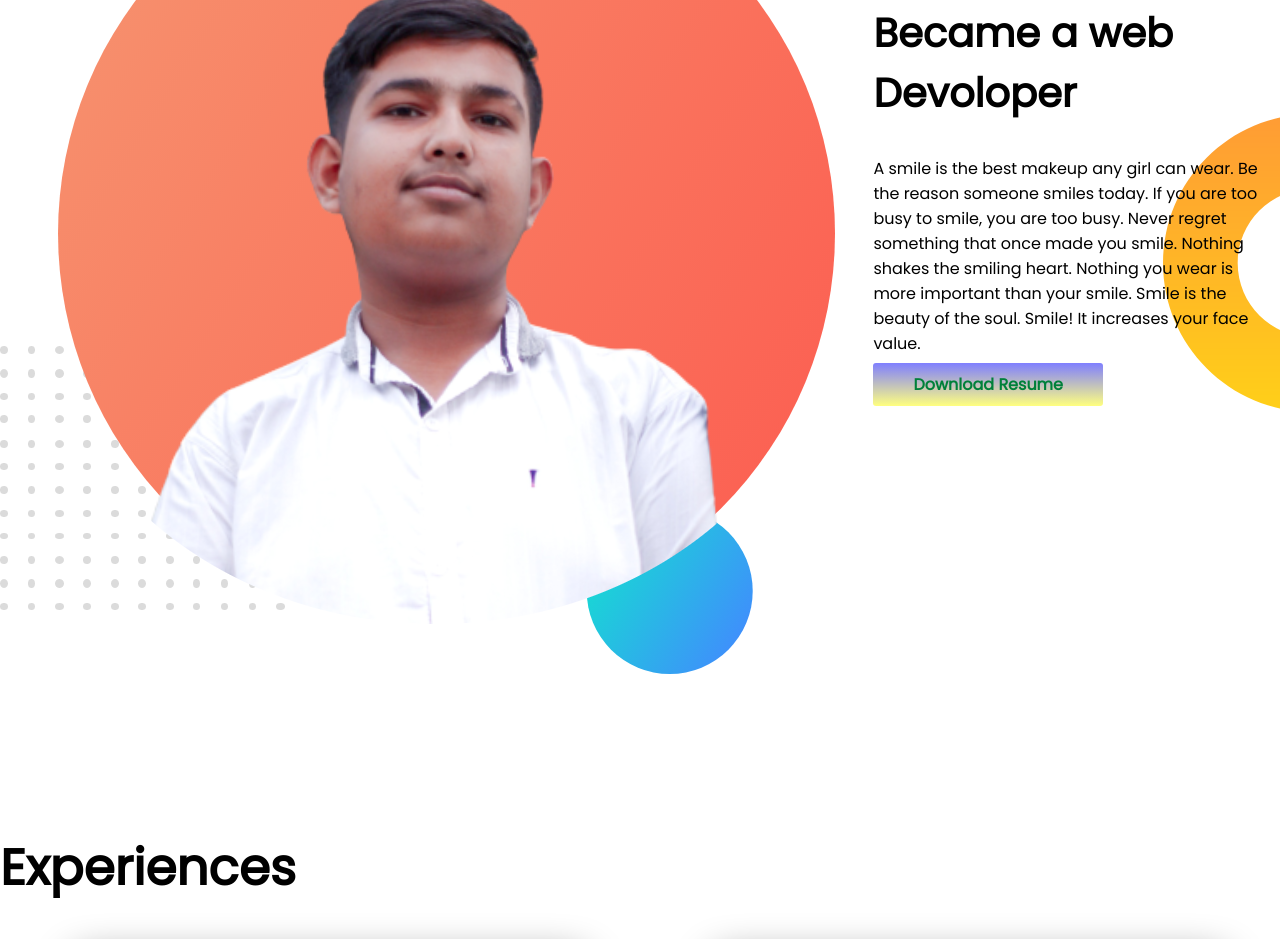
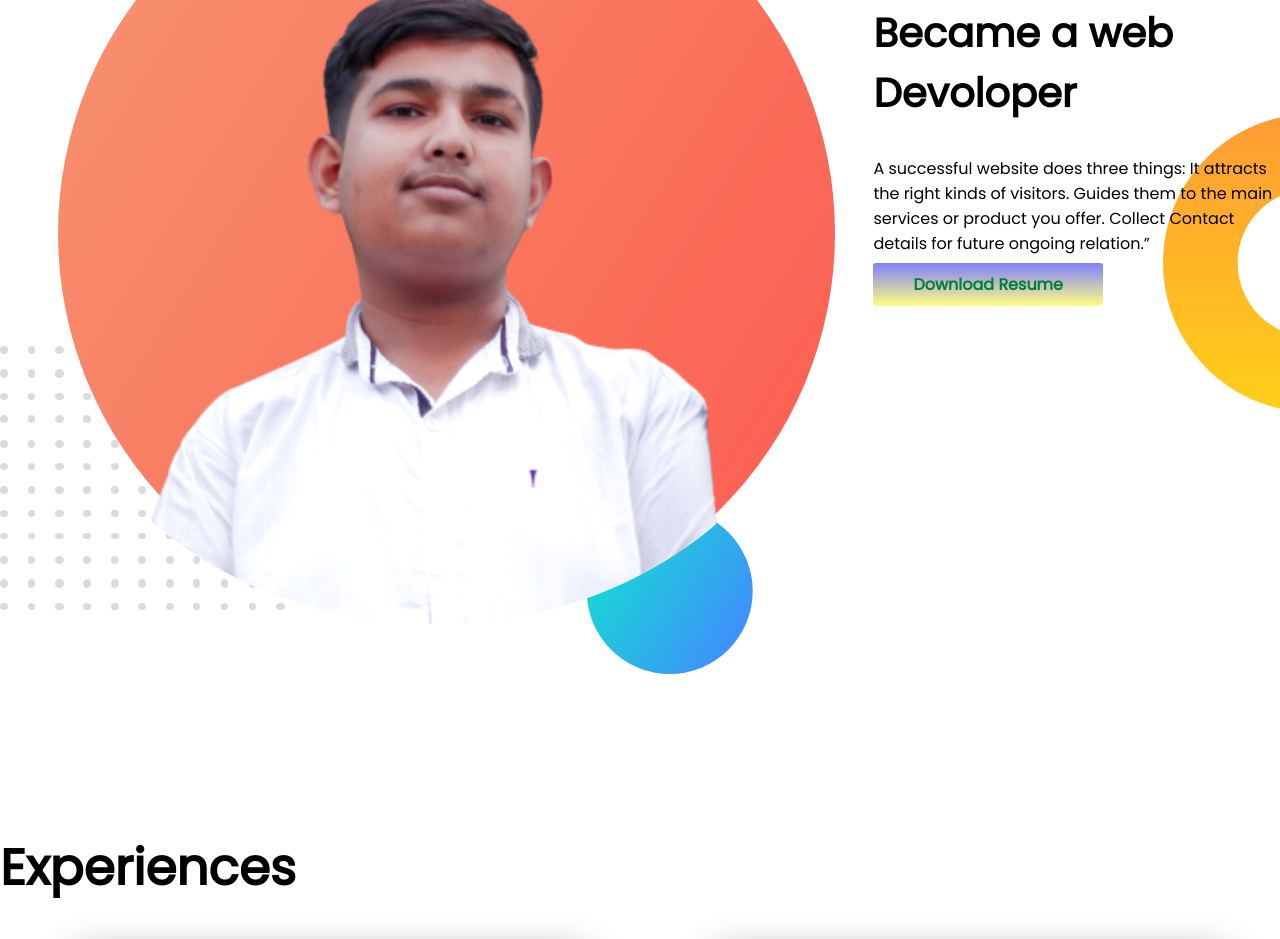
Before and after one commit to shabbirahmedshuvo01/my-developer-portfolio, a plain HTML site: page index.html in a window 1280 px wide. Shown: the part 797-1736 px from the top of the page. Drawn offline with Linux system fonts and the light colour scheme.

Commit message:
post update

```diff
--- a/index.html
+++ b/index.html
@@ -33,14 +33,10 @@
     <div class="half-width">
         <h1>Dream Big</h1>
         <h2>Became a web Devoloper</h2>
-        <p>A smile is the best makeup any girl can wear.
-            Be the reason someone smiles today.
-            If you are too busy to smile, you are too busy.
-            Never regret something that once made you smile.
-            Nothing shakes the smiling heart.
-            Nothing you wear is more important than your smile.
-            Smile is the beauty of the soul.
-            Smile! It increases your face value.</p>
+        <p>A successful website does three things:
+            It attracts the right kinds of visitors.
+            Guides them to the main services or product you offer.
+            Collect Contact details for future ongoing relation.”</p>
         <a class="link-button" target="_blank" href="">Download Resume</a>
     </div>
 </section>
```
